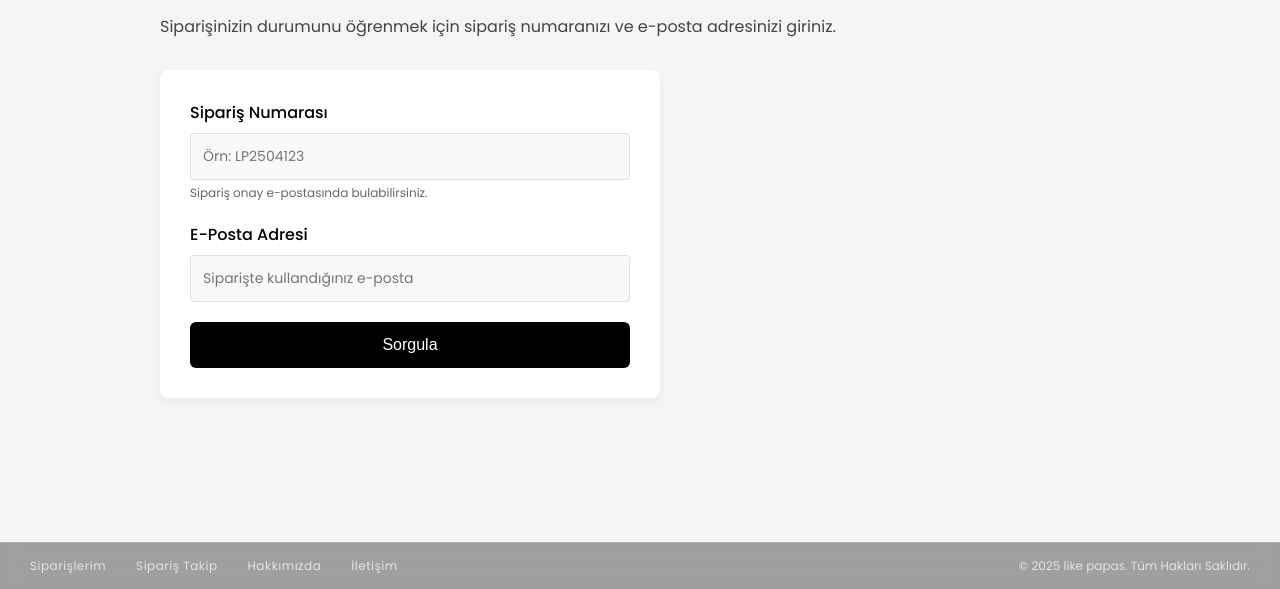
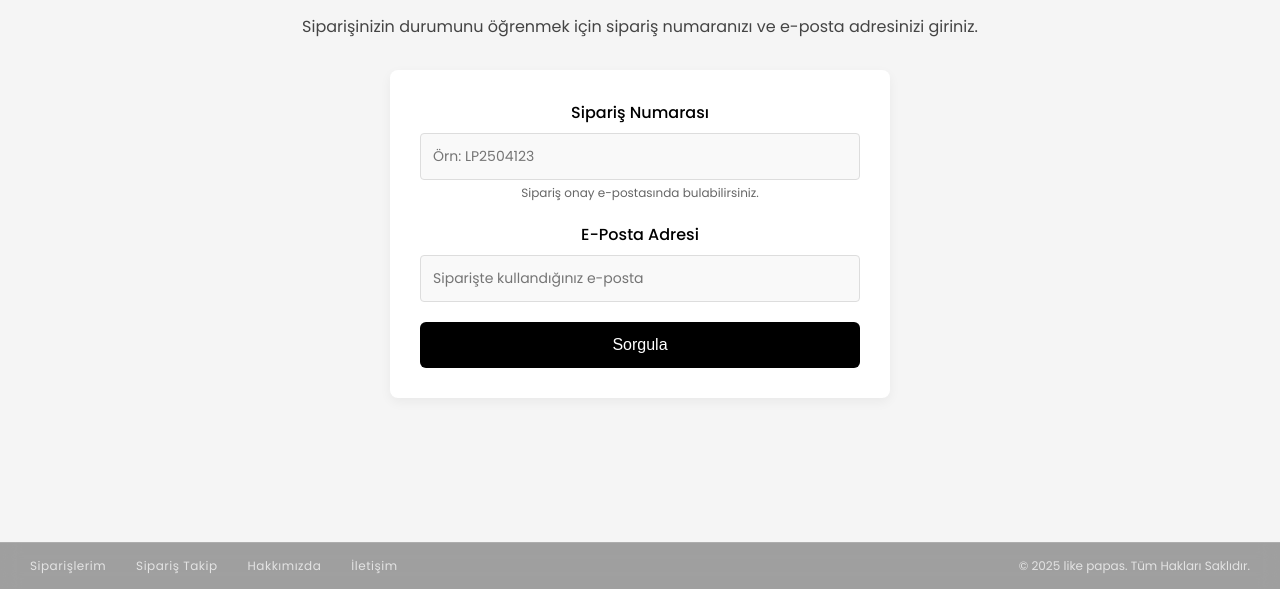
Before and after one commit to arnoldgodss/arnoldgodss.github.io, a plain HTML site: page tracking.html in a window 1280 px wide. Shown: the part 211-800 px from the top of the page. Drawn offline with nearby package versions, Linux system fonts and the light colour scheme.

Commit message:
güncelleme #1

```diff
--- a/style.css
+++ b/style.css
@@ -737,6 +737,7 @@ a {
     max-width: 1000px;
     margin: 0 auto;
     padding: 60px 20px;
+    text-align: center;
 }
 
 .content-container h1 {
@@ -764,6 +765,7 @@ a {
     gap: 50px;
     margin-top: 40px;
     flex-wrap: wrap;
+    justify-content: center;
 }
 
 .contact-info,
@@ -942,6 +944,8 @@ a {
 .tracking-form-container {
     max-width: 500px;
     margin-top: 30px;
+    margin-left: auto;
+    margin-right: auto;
     background-color: #fff;
     padding: 30px;
     border-radius: 8px;
```
